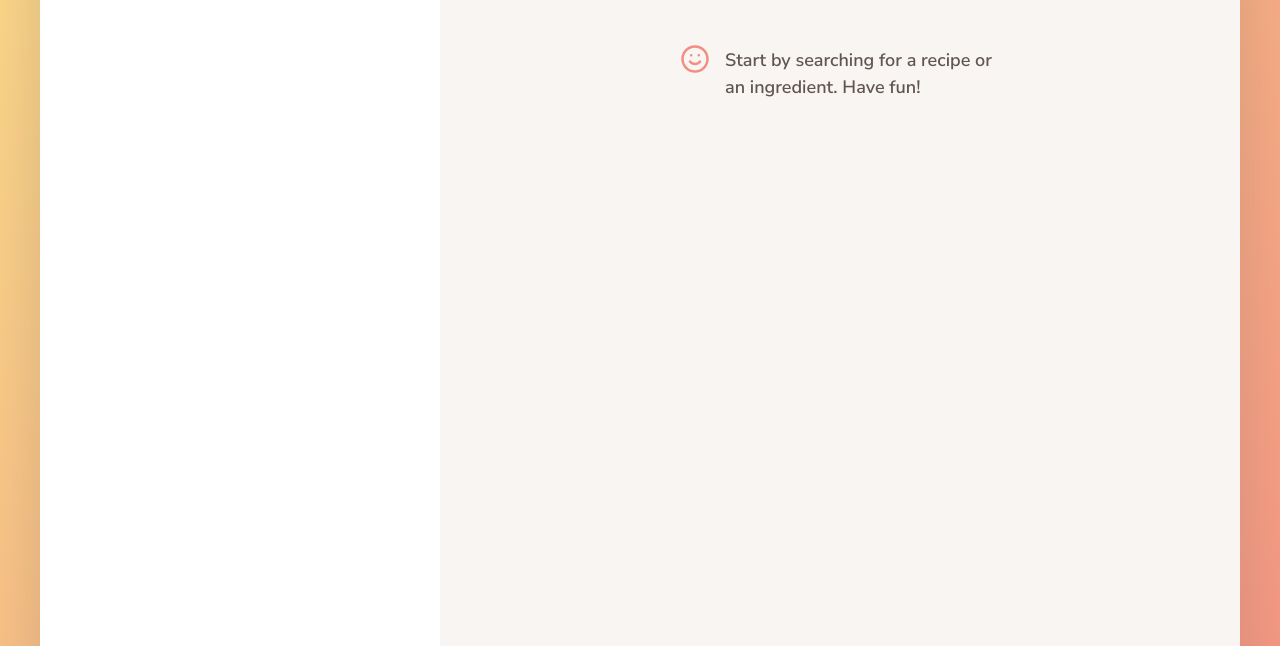
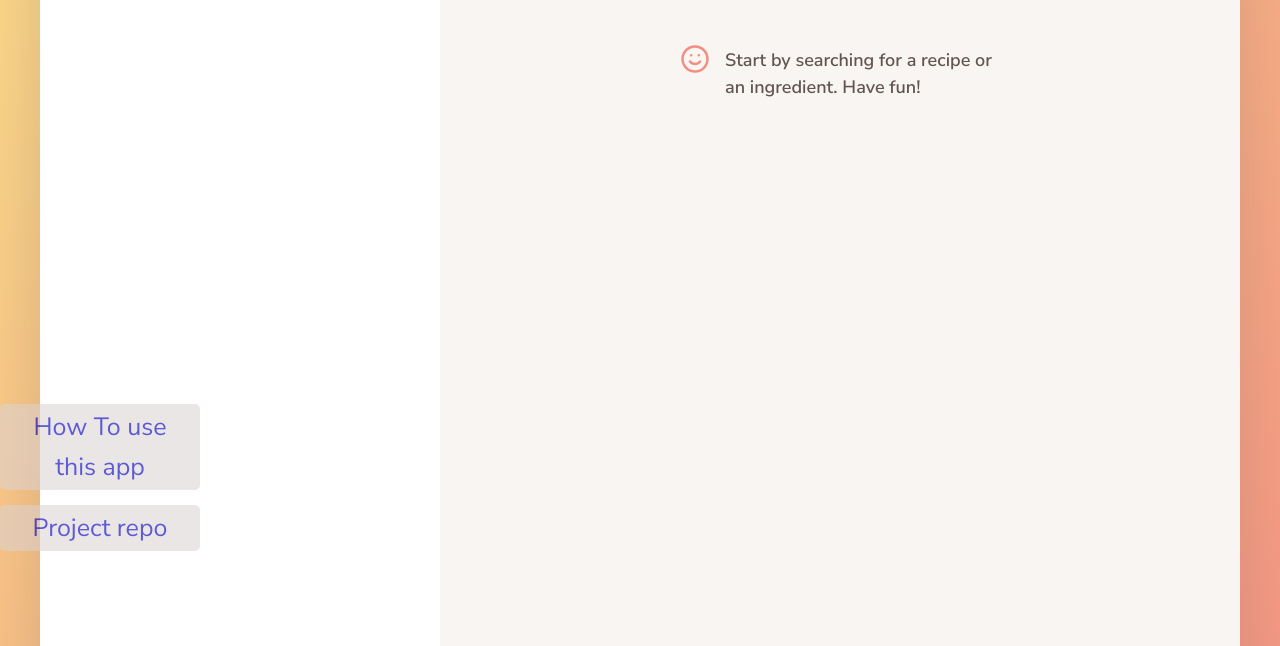
Before and after one commit to sloomabh/Forkify-app, a website built with Parcel: page index.html in a window 1280 px wide. Shown: the part 154-800 px from the top of the page. Built offline with nearby package versions, Linux system fonts and the light colour scheme.

Commit message:
add the project repo

```diff
--- a/index.html
+++ b/index.html
@@ -12,6 +12,28 @@
 
     <link rel="stylesheet" href="src/sass/main.scss" />
     <script type="module" src="src/js/controller.js"></script>
+    <style>
+      .fixed {
+        position: fixed;
+        left: 10 px;
+        bottom: 10%;
+        font-size: 2rem;
+        opacity: 0.7;
+        text-align: center;
+        width: 200px;
+      }
+      .index {
+        background-color: rgba(221, 210, 210, 0.8);
+        border-radius: 5px;
+        padding: 3px 10px;
+        margin-bottom: 15px;
+      }
+      .linki {
+        text-decoration: none;
+        font-size: 25px;
+        color: rgb(24, 22, 196);
+      }
+    </style>
 
     <title>forkify // Search over 1,000,000 recipes</title>
   </head>
@@ -128,8 +150,7 @@
             target="_blank"
             href="https://www.linkedin.com/in/salim-ben-halima-31012b18a/"
             >Salim Ben Halima</a
-          >. Use for learning or your portfolio. Don't use to teach. Don't claim
-          as your own.
+          >
         </p>
       </div>
 
@@ -328,5 +349,20 @@
         </button>
       </form>
     </div>
+    <div class="fixed">
+      <div class="index">
+        <a class="linki" target="_blank" href="/instractions/how-to-use.html"
+          >How To use this app</a
+        >
+      </div>
+      <div class="index">
+        <a
+          class="linki"
+          target="_blank"
+          href="https://github.com/sloomabh/Forkify-app"
+          >Project repo</a
+        >
+      </div>
+    </div>
   </body>
 </html>
```
Also changed, not shown: instractions/how-to-use.html (added, +57 -0 lines).
